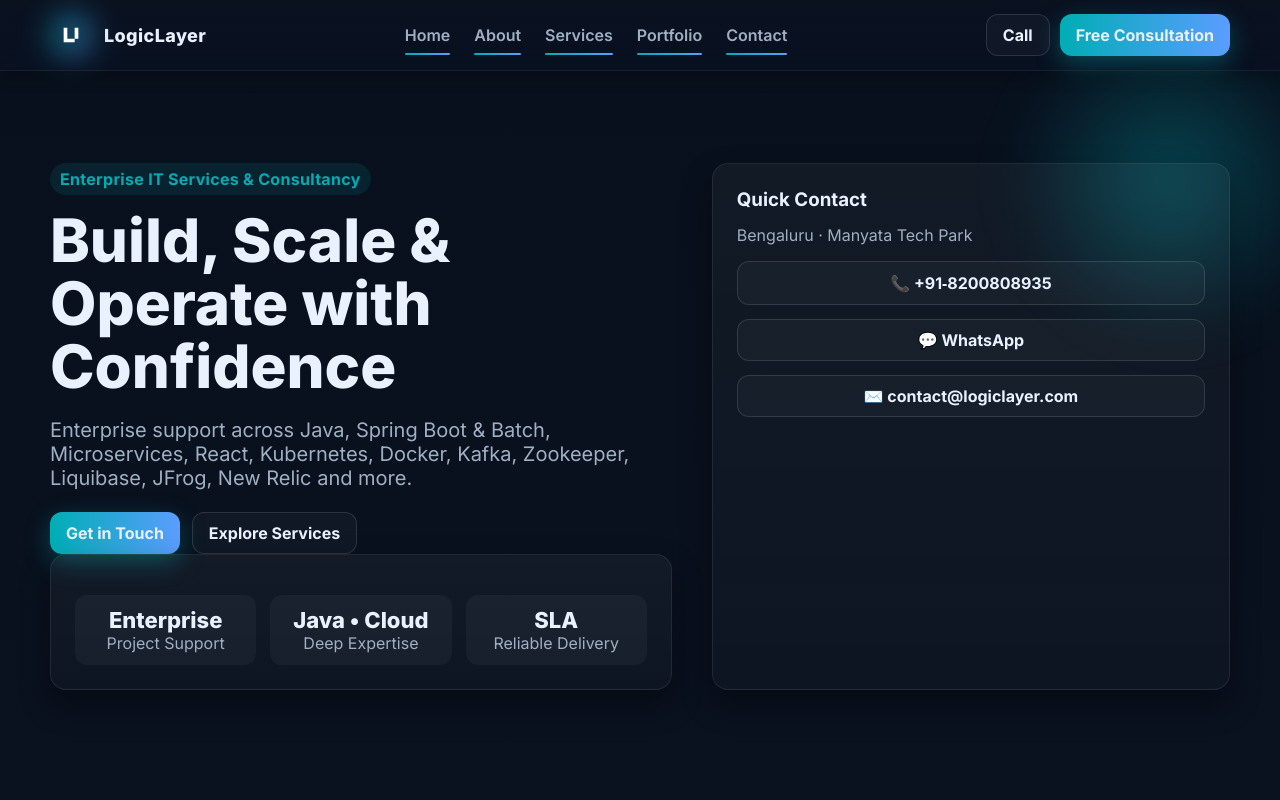
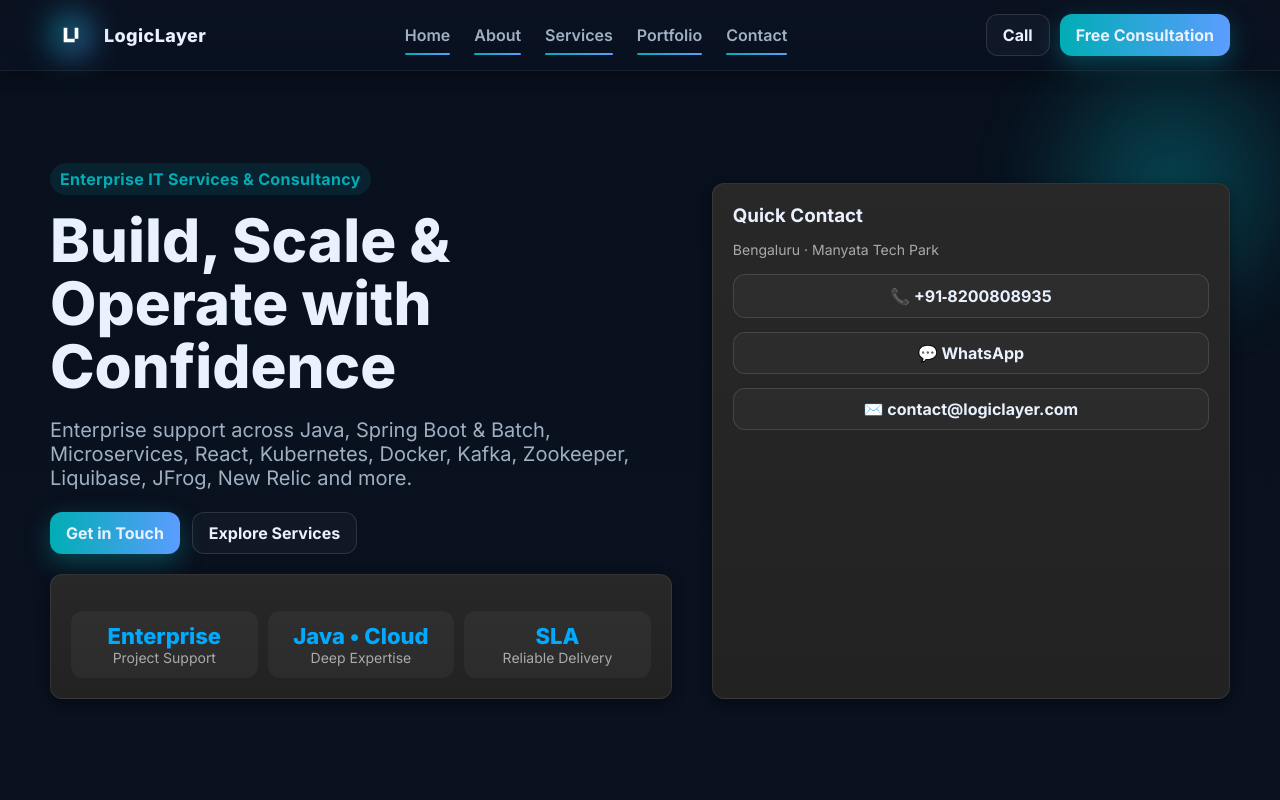
Before and after one commit to Himalay08/it-consultancy-site, a plain HTML site: page index.html in a window 1280 px wide. Shown: the top 800 px of the page. Drawn offline with Linux system fonts and the light colour scheme.

Commit message:
Update index.html

```diff
--- a/index.html
+++ b/index.html
@@ -154,6 +154,62 @@
     @media (prefers-reduced-motion: reduce){
       *{transition:none !important; animation:none !important}
     }
+
+
+/*     ------------------------------------ */
+.hero-card {
+    background-color: #1e1e1e;
+    border-radius: 12px;
+    padding: 20px;
+    margin-top: 20px; /* Overlap fix */
+    box-shadow: 0 4px 12px rgba(0,0,0,0.4);
+    transition: transform 0.3s ease, box-shadow 0.3s ease;
+}
+
+/* Hover highlight */
+.hero-card:hover {
+    transform: translateY(-5px);
+    box-shadow: 0 8px 20px rgba(0,0,0,0.6);
+}
+
+.metric {
+    display: flex;
+    flex-wrap: wrap;
+    gap: 10px;
+}
+
+.pill {
+    background-color: #222;
+    border-radius: 8px;
+    padding: 8px 12px;
+    flex: 1 1 calc(33% - 10px);
+    min-width: 120px;
+    transition: background-color 0.3s ease;
+}
+
+.pill:hover {
+    background-color: #2a2a2a;
+}
+
+.big {
+    font-size: 18px;
+    font-weight: bold;
+    color: #00aaff;
+}
+
+.muted {
+    font-size: 14px;
+    color: #aaa;
+}
+
+/* Mobile fix */
+@media (max-width: 600px) {
+    .pill {
+        flex: 1 1 100%;
+    }
+}
+
+
   </style>
 </head>
 <body>
```
